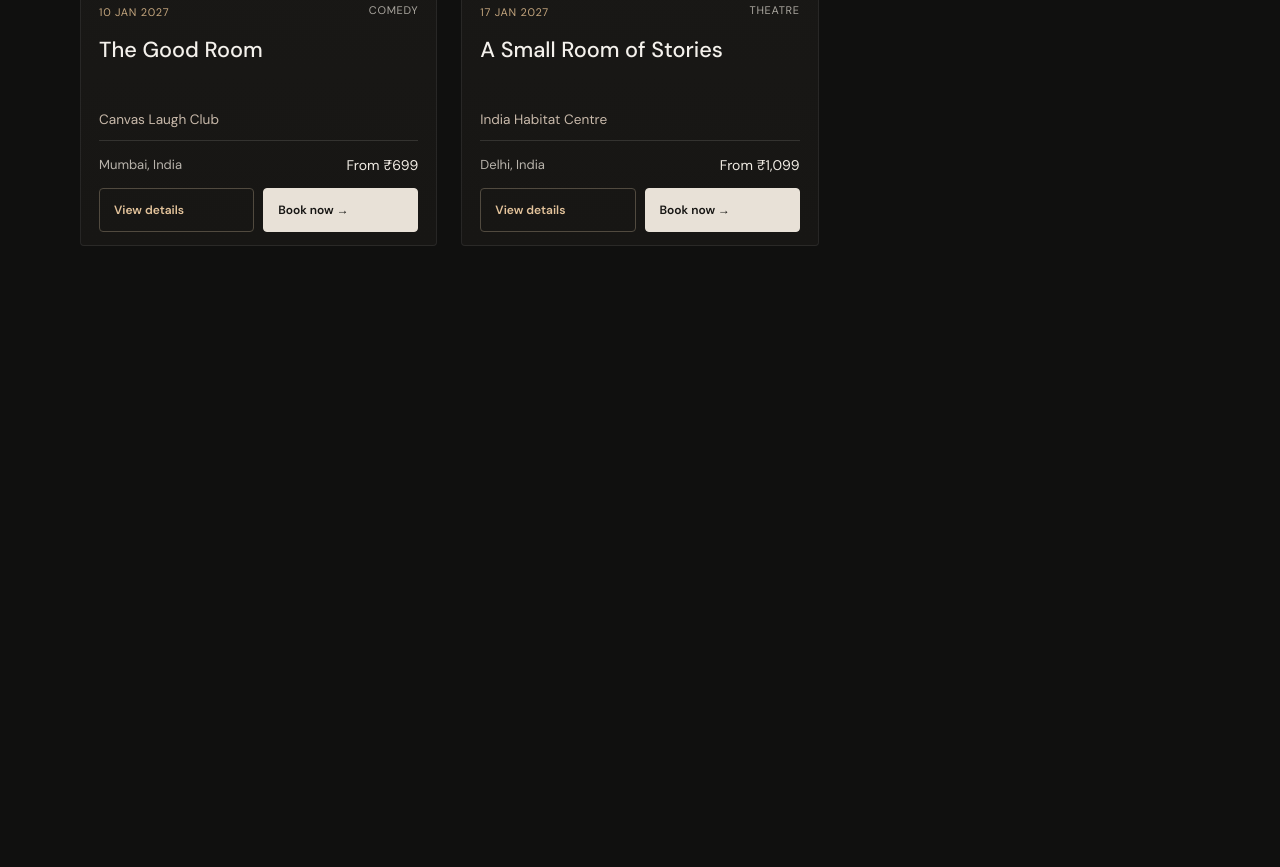
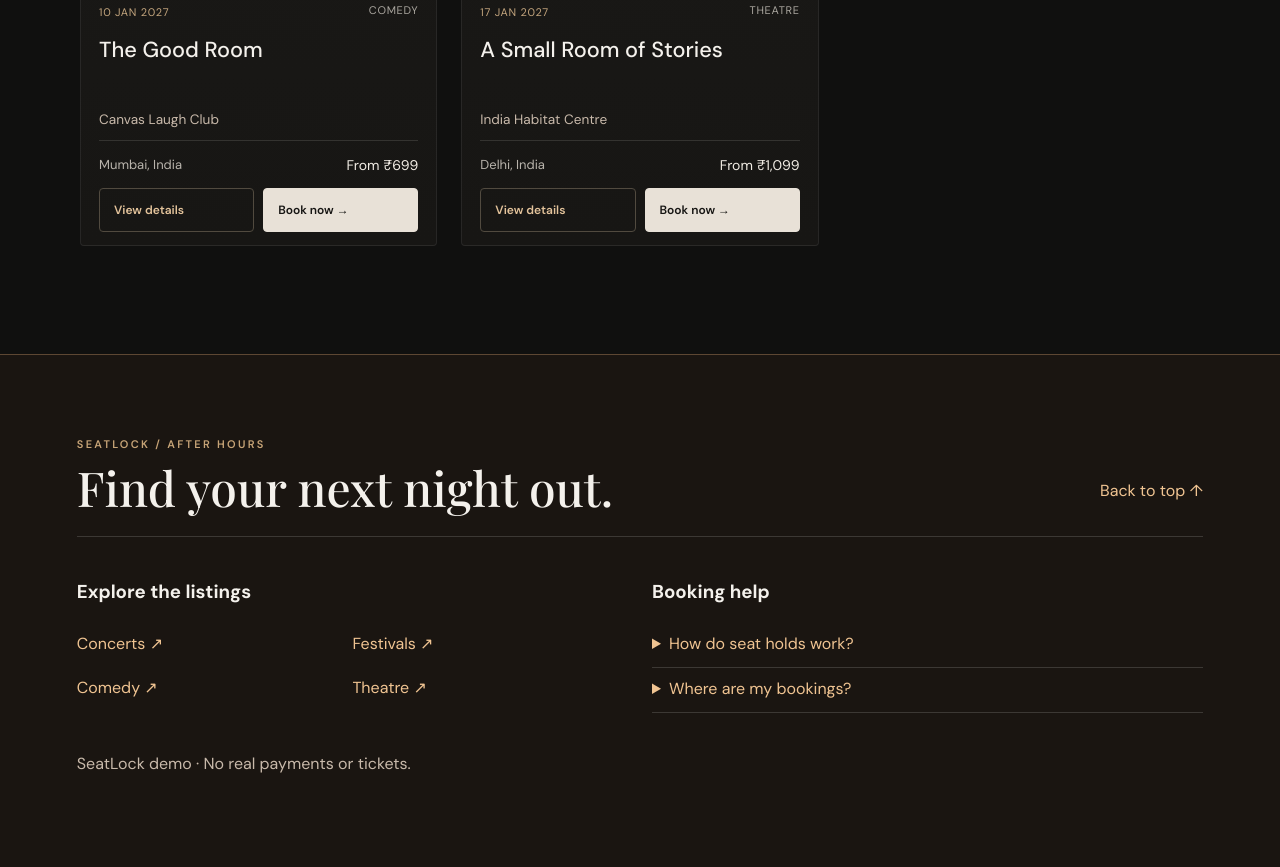
Before and after one commit to Shadow-rage/SeatLock, a React app: page / in a window 1280 px wide. Shown: the part 2548-3415 px from the top of the page. Before the commit the page ends 2902 px from the top, so only its background shows below. Built offline with nearby package versions, Linux system fonts and the light colour scheme; a web font is replaced by a local one.

Commit message:
Add interactive event discovery footer

```diff
--- a/frontend/app.css
+++ b/frontend/app.css
@@ -127,6 +127,82 @@
   margin: 0 0 12px;
 }
 
+.edition-footer {
+  padding: clamp(28px, 6vw, 80px);
+  border-top: 1px solid #f0b77d50;
+  background: #1a1511;
+}
+
+.edition-footer-heading,
+.edition-footer-grid {
+  display: grid;
+  grid-template-columns: repeat(2, minmax(0, 1fr));
+  gap: 24px;
+}
+
+.edition-footer-heading {
+  align-items: end;
+  border-bottom: 1px solid #ffffff26;
+  padding-bottom: 22px;
+}
+
+.edition-footer-heading h2 {
+  font: 500 clamp(28px, 4vw, 48px)/1.1 "Playfair Display", Georgia, serif;
+  margin: 8px 0 0;
+}
+
+.edition-footer-top {
+  justify-self: end;
+}
+
+.edition-footer-grid {
+  padding-block: 24px;
+}
+
+.edition-footer-categories {
+  display: grid;
+  grid-template-columns: repeat(2, minmax(0, 1fr));
+}
+
+.edition-footer :is(a, summary) {
+  min-height: 44px;
+  padding-block: 10px;
+  color: #f0c492;
+}
+
+.edition-footer :is(a, summary):hover {
+  text-decoration: underline;
+}
+
+.edition-footer details {
+  border-bottom: 1px solid #ffffff26;
+}
+
+.edition-footer summary {
+  cursor: pointer;
+}
+
+.edition-footer details p,
+.edition-footer-note {
+  color: #c8b9aa;
+}
+
+.edition-footer details[open] p {
+  animation: discover-enter 200ms ease-out;
+}
+
+@media (max-width: 640px) {
+  .edition-footer-heading,
+  .edition-footer-grid {
+    grid-template-columns: 1fr;
+    gap: 12px;
+  }
+
+  .edition-footer-top {
+    justify-self: start;
+  }
+}
+
 @media (max-width: 800px) {
   .discover-edition .hero {
     grid-template-columns: 1fr;
--- a/frontend/discover.jsx
+++ b/frontend/discover.jsx
@@ -25,7 +25,7 @@ export function Discover({ account, logout }) {
 
   return (
     <div className="website discover-edition">
-      <header className="navbar">
+      <header className="navbar" id="top">
         <a className="logo" href={page()}><span className="logo-mark">S</span><span className="logo-word">Seat<span>Lock</span><i>.</i></span></a>
         <nav className="nav-links" aria-label="Main navigation">
           <a href="#events">Discover Events</a>
@@ -95,6 +95,33 @@ export function Discover({ account, logout }) {
           {!filtered.length && <div className="empty-state"><h3>No events found</h3><button className="text-button" onClick={() => { setQuery(""); setCategory("All Events"); }}>Clear filters</button></div>}
         </section>
       </main>
+      <footer className="edition-footer" aria-labelledby="footer-title">
+        <div className="edition-footer-heading">
+          <div>
+            <span className="section-label">SEATLOCK / AFTER HOURS</span>
+            <h2 id="footer-title">Find your next night out.</h2>
+          </div>
+          <a className="edition-footer-top" href="#top">Back to top <span aria-hidden="true">↑</span></a>
+        </div>
+        <div className="edition-footer-grid">
+          <section aria-labelledby="footer-explore">
+            <h3 id="footer-explore">Explore the listings</h3>
+            <div className="edition-footer-categories">
+              {categories.slice(1).map((item) => (
+                <a key={item} href="#events-title" onClick={() => { setQuery(""); setCategory(item); }}>
+                  {item} <span aria-hidden="true">↗</span>
+                </a>
+              ))}
+            </div>
+          </section>
+          <section aria-labelledby="footer-help">
+            <h3 id="footer-help">Booking help</h3>
+            <details><summary>How do seat holds work?</summary><p>Select a seat to hold it for 60 seconds. Select it again to release it, or confirm before the timer expires.</p></details>
+            <details><summary>Where are my bookings?</summary><p>Sign in and open <a href={page("bookings")}>My Bookings</a> to see your confirmed seats.</p></details>
+          </section>
+        </div>
+        <p className="edition-footer-note">SeatLock demo · No real payments or tickets.</p>
+      </footer>
       <dialog ref={dialog} className="react-event-dialog" aria-labelledby="detail-title">
         {selected && <><form method="dialog"><button className="text-button" aria-label="Close event details">Close ×</button></form><h2 id="detail-title">{selected.title}</h2><p>{selected.date} · {selected.time}</p><p>{selected.venue} · {selected.location}</p><p>{selected.description}</p><a className="hero-button" href={seatsFor(selected)}>Pick seats · from {selected.price} →</a></>}
       </dialog>
```
